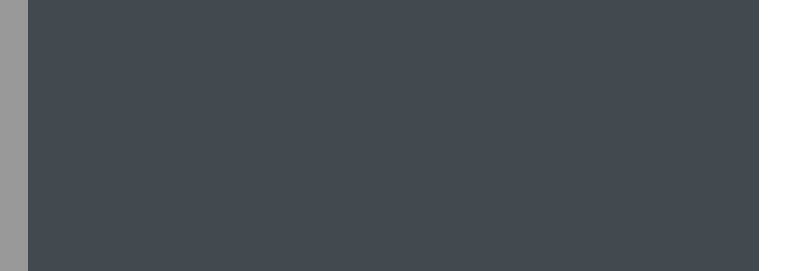
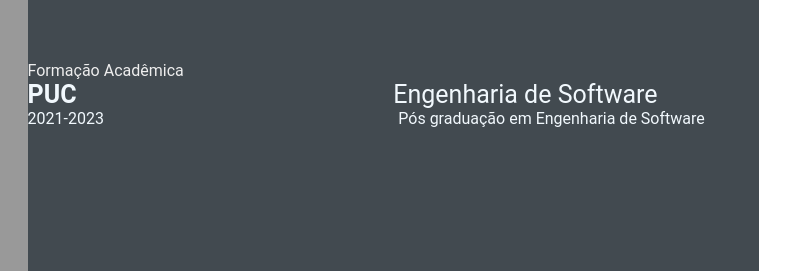
Before and after one commit to klopesb/klopesb.github.io, a plain HTML site: page index.html in a window 1280 px wide. Shown: the part 385-656 px from the top of the page, 393-1183 px from the left. Drawn offline with Linux system fonts and the light colour scheme.

Commit message:
index.html and style.css (#4)

```diff
--- a/index.html
+++ b/index.html
@@ -74,6 +74,20 @@
                         </div>
 
                 </section>
+                <section class="education gap">
+                    <div class="right-title">Formação Acadêmica</div>
+                    <div class="education-contents">
+                        <div class="education-left">
+                            <p class="education-school-name">PUC</p>
+                            <p class="education-time-period">2021-2023</p>
+                        </div>
+                        <div class="education-right">
+                            <p class="education-subject">Engenharia de Software</p>
+                            <p class="education-desc">Pós graduação em Engenharia de Software</p>
+                        </div>
+                    </div>
+
+                </section>
                 </section>
     </main>
 </body>
```
